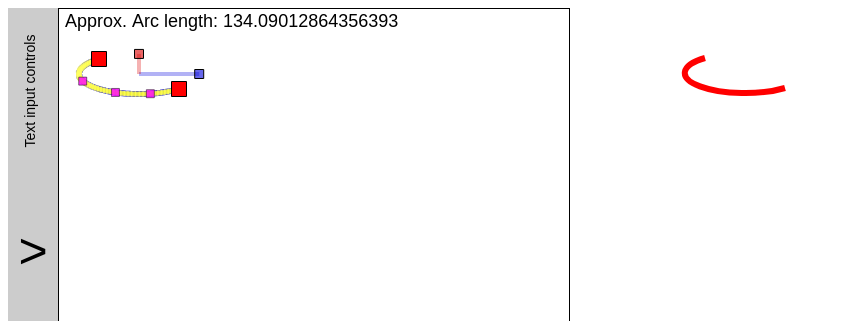
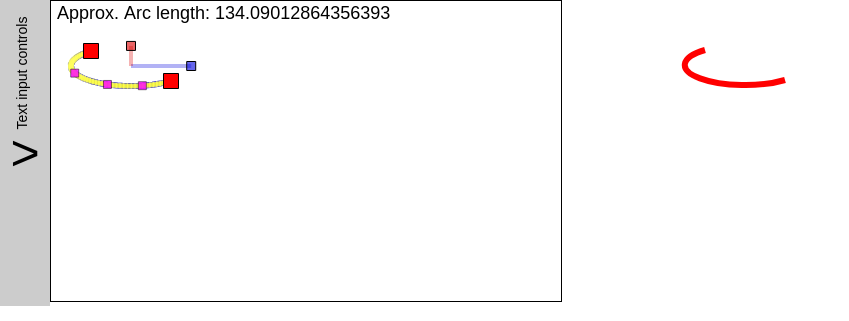
Before and after one commit to MadLittleMods/svg-curve-lib, a website: page demos/js/interactive-elliptical-arc-demo/index.html in a window 1280 px wide. Shown: the top 321 px of the page, without its empty margins (0-849 px from the left). Drawn offline with Linux system fonts and the light colour scheme.

Commit message:
Shorten Interactive elliptical arc demo height

```diff
--- a/demos/js/common/demo.css
+++ b/demos/js/common/demo.css
@@ -1,3 +1,25 @@
+html,
+body {
+	padding: 0;
+	margin: 0;
+}
+html {
+	width: 100%;
+	height: 100%;
+
+	box-sizing: border-box;
+}
+body {
+	min-width: 100%;
+	min-height: 100%;
+}
+
+*,
+*:before,
+*:after {
+	box-sizing: inherit;
+}
+
 body {
 	font-family: Arial;
 }
@@ -65,7 +87,7 @@ img, canvas, svg {
 	content: 'Text input controls';
 
 	position: absolute;
-  	top: 75px;
+  	top: 65px;
 	left: -34px;
 
 	font-size: 14px;
--- a/demos/js/interactive-elliptical-arc-demo/index.html
+++ b/demos/js/interactive-elliptical-arc-demo/index.html
@@ -14,10 +14,10 @@
 		<div class="js-demo-input-control-visibility-handle demo-input-control-column-visibility-handle is-input-control-column-collapsed"></div>
 
 		<div class="demo-area-item">
-			<canvas class="demo-canvas" width="510" height="480"></canvas>
+			<canvas class="demo-canvas" width="510" height="300"></canvas>
 		</div>
 		<div class="demo-area-item">
-			<svg style="max-width: 510px" viewbox="0 0 510 480">
+			<svg style="max-width: 510px" viewbox="0 0 510 300">
 				<path class="js-svg-elliptical-arc-path" d="" fill="none" stroke="red" stroke-width="6"></path>
 			</svg>
 		</div>
```
